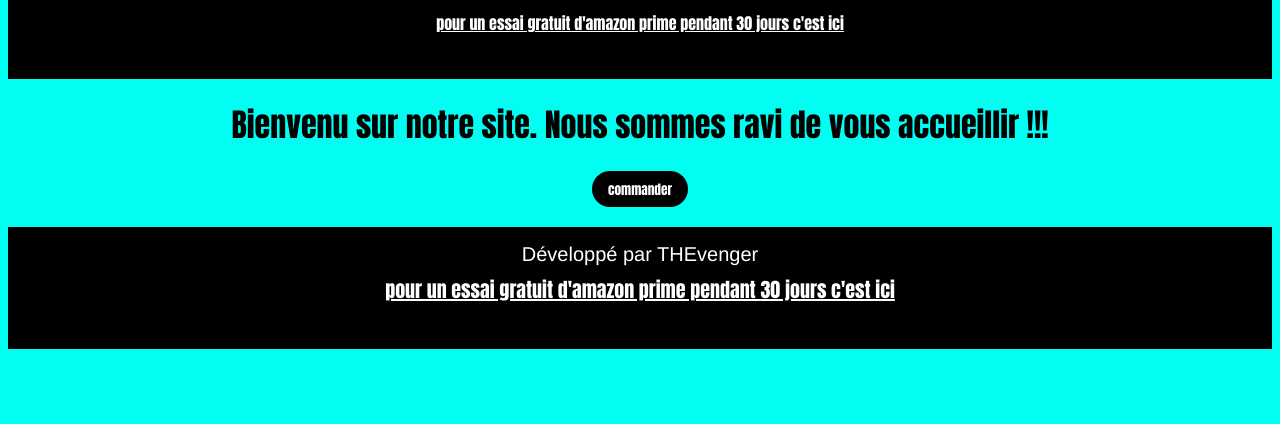
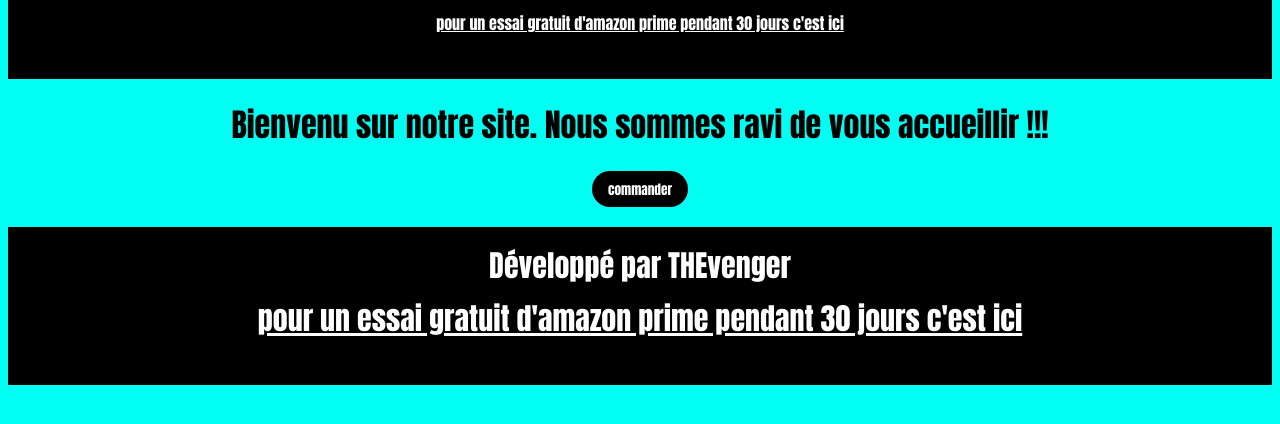
Before and after one commit to gingerslip-commerce/gingerslip-commerce.github.io, a plain HTML site: page index.html in a window 1280 px wide. Shown: the part 182-606 px from the top of the page. Drawn offline with Linux system fonts and the light colour scheme.

Commit message:
Update index.html

```diff
--- a/index.html
+++ b/index.html
@@ -11,8 +11,8 @@
         }
 
         footer {
-            font-family:'Franklin Gothic Medium', 'Arial Narrow', Arial, sans-serif;
-            font-size: 20px;
+            font-family:Impact, Haettenschweiler, 'Arial Narrow bold', sans-serif;
+            font-size: 30px;
             background-color: black;
             color: white;
             text-align: center;
@@ -162,7 +162,7 @@
         }
 
         #amazon {
-            font-family:Impact, Haettenschweiler, 'Arial Narrow Bold', sans-serif;
+            font-family:Impact, Haettenschweiler, 'Arial Narrow', sans-serif;
             background-color: black;
             color: white;
             border: none;
```
